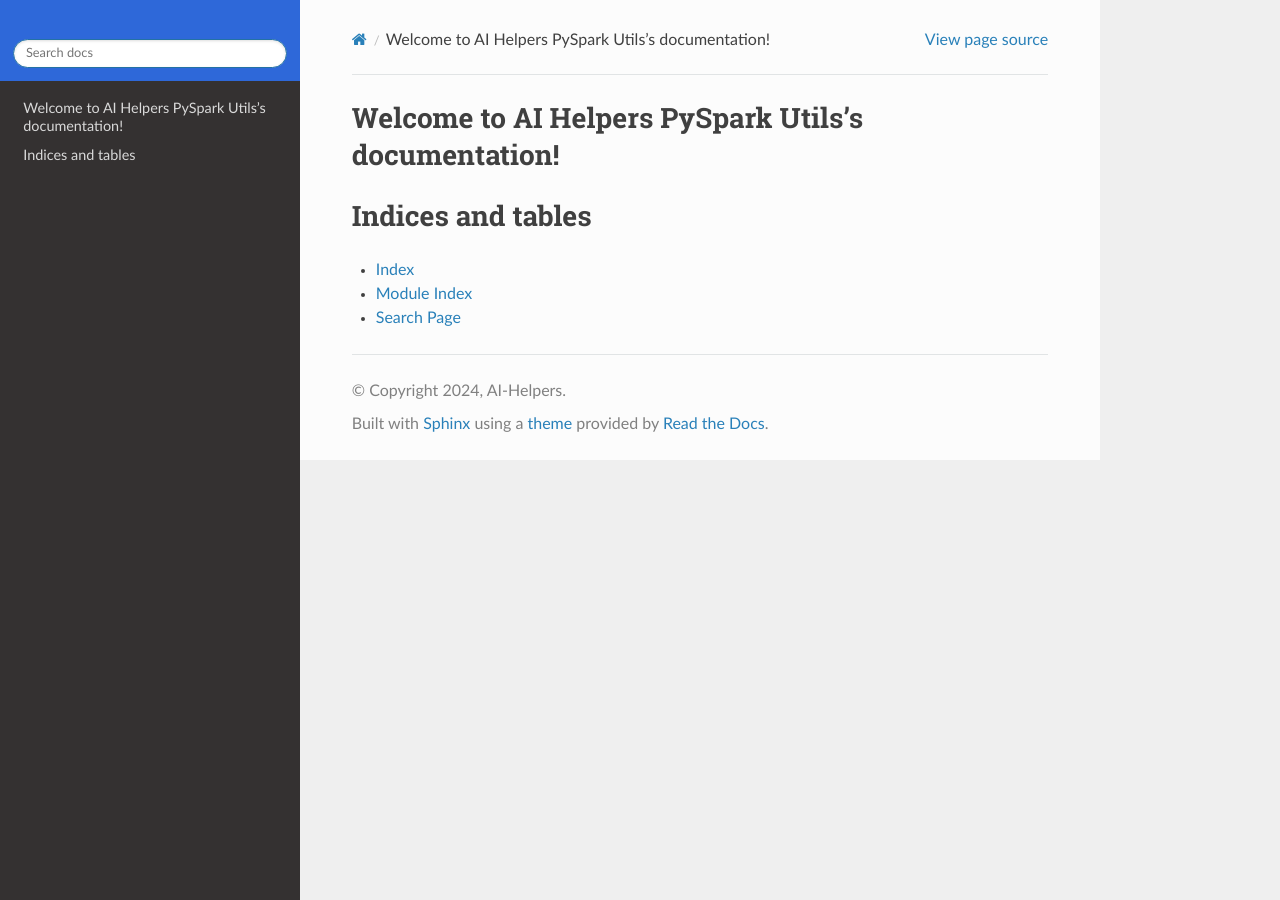
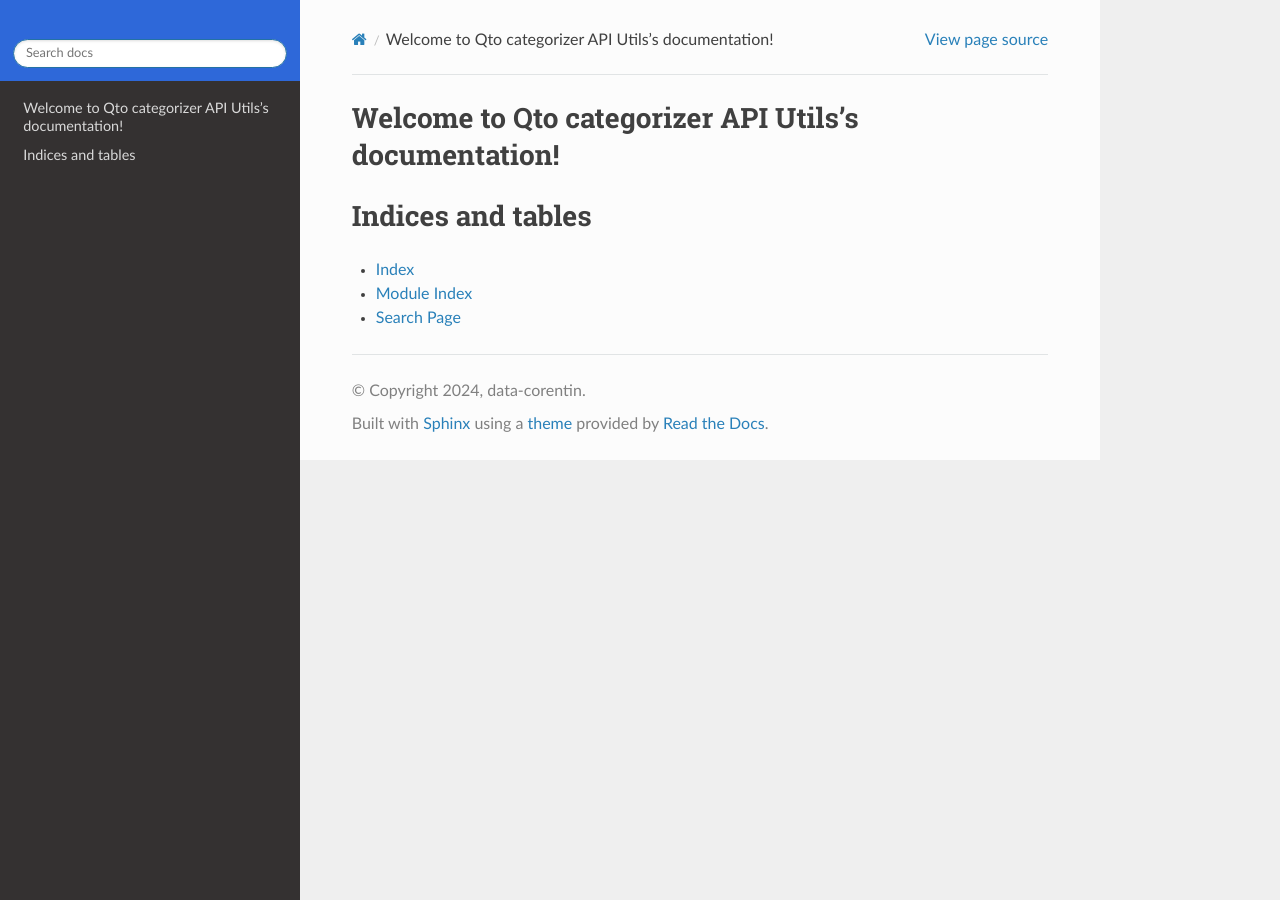
Before and after one commit to data-corentinv/qto-categorizer-api, a Sphinx documentation site: the page built from docs/source/index.rst, in a window 1280 px wide. Built offline with Sphinx 7.4.7 and the Read the Docs theme 3.1.0, drawn with Linux system fonts in a browser that asks for light colours; pages that are not in the unit, such as notebooks, are missing from menus.

Commit message:
chore: clean repository

```diff
--- a/docs/source/conf.py
+++ b/docs/source/conf.py
@@ -18,9 +18,9 @@
 
 # -- Project information -----------------------------------------------------
 
-project = "AI Helpers qto-categorizer-api"
-copyright = "2024, AI-Helpers"
-author = "AI-Helpers Team"
+project = "qto-categorizer-api"
+copyright = "2024, data-corentin"
+author = "Corentin Vasseur <vasseur.corentin@gmail.com>"
 
 # The full version, including alpha/beta/rc tags
 version = "0.1.0"
--- a/docs/source/index.rst
+++ b/docs/source/index.rst
@@ -3,8 +3,8 @@
    You can adapt this file completely to your liking, but it should at least
    contain the root `toctree` directive.
 
-Welcome to AI Helpers PySpark Utils's documentation!
-====================================================
+Welcome to Qto categorizer API Utils's documentation!
+=====================================================
 
 .. toctree::
    :maxdepth: 2
```
Also changed, not shown: README.md (+0 -1 lines), .cruft.json (deleted), 3 other files.
